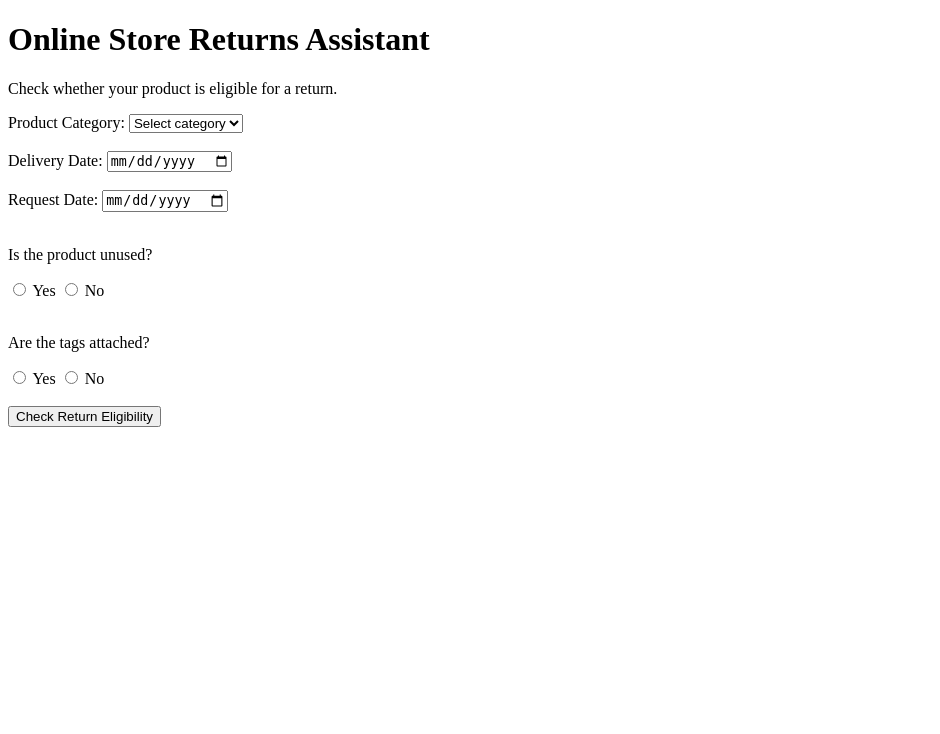
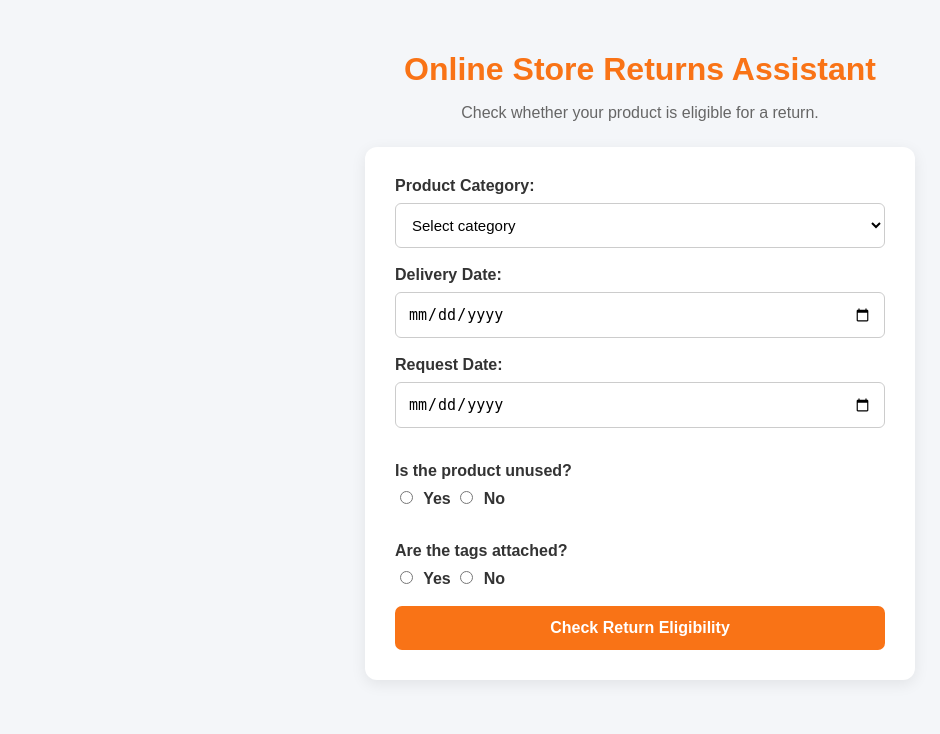
Before and after one commit to RAHUL6381/project21_returns_assistant, a Flask app: page / in a window 1280 px wide. Shown: the top 734 px of the page, without its empty margins (0-940 px from the left). Run offline with Flask 3, Linux system fonts and the light colour scheme.

Commit message:
feat: add CSS styling for the returns assistant interface

```diff
--- /dev/null
+++ b/static/style.css
@@ -0,0 +1,116 @@
+
+/* General page styling */
+* {
+    box-sizing: border-box;
+}
+
+body {
+    font-family: Arial, sans-serif;
+    background-color: #f4f6f9;
+    color: #333;
+    margin: 0;
+    padding: 30px 15px;
+}
+
+/* Main heading */
+h1 {
+    text-align: center;
+    color: #f97316;
+    margin-bottom: 10px;
+}
+
+body > p {
+    text-align: center;
+    color: #666;
+}
+
+/* Form container */
+form {
+    max-width: 550px;
+    margin: 25px auto;
+    padding: 30px;
+    background-color: #fff;
+    border-radius: 12px;
+    box-shadow: 0 4px 15px rgba(0, 0, 0, 0.08);
+}
+
+/* Form labels and text */
+label,
+form p {
+    font-weight: 600;
+    margin-bottom: 8px;
+}
+
+select,
+input[type="date"] {
+    width: 100%;
+    padding: 12px;
+    margin-top: 8px;
+    border: 1px solid #ccc;
+    border-radius: 6px;
+    font-size: 15px;
+    background-color: #fff;
+}
+
+/* Radio buttons */
+input[type="radio"] {
+    margin-right: 6px;
+    accent-color: #f97316;
+}
+
+/* Submit button */
+button {
+    width: 100%;
+    padding: 13px;
+    background-color: #f97316;
+    color: white;
+    border: none;
+    border-radius: 7px;
+    font-size: 16px;
+    font-weight: bold;
+    cursor: pointer;
+    transition: background-color 0.2s;
+}
+
+button:hover {
+    background-color: #ea580c;
+}
+
+/* Result section */
+body > hr {
+    display: none;
+}
+
+h2,
+h3,
+body > ul {
+    max-width: 550px;
+    margin-left: auto;
+    margin-right: auto;
+}
+
+h2 {
+    margin-top: 30px;
+    color: #222;
+}
+
+h3 {
+    padding: 12px;
+    background-color: #fff;
+    border-radius: 7px;
+}
+
+body > ul {
+    line-height: 1.8;
+}
+
+/* Responsive design */
+@media (max-width: 600px) {
+    body {
+        padding: 20px 12px;
+    }
+
+    form {
+        padding: 20px;
+    }
+}
--- a/templates/index.html
+++ b/templates/index.html
@@ -3,6 +3,7 @@
   <head>
     <meta charset="UTF-8" />
     <meta name="viewport" content="width=device-width, initial-scale=1.0" />
+    <link rel="stylesheet" href="{{ url_for('static', filename='style.css') }}">
     <title>Returns Assistant</title>
   </head>
   <body>
```
